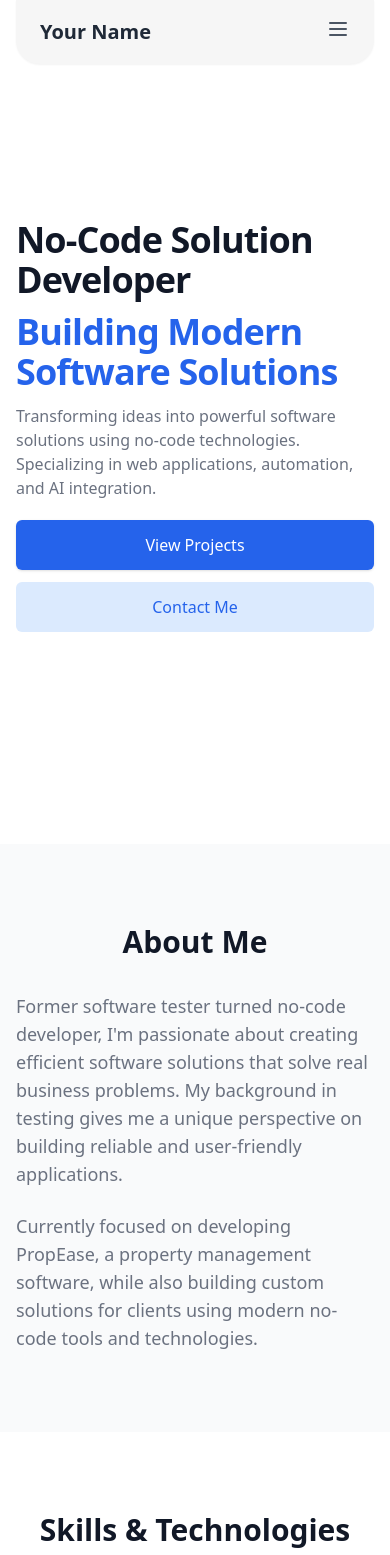
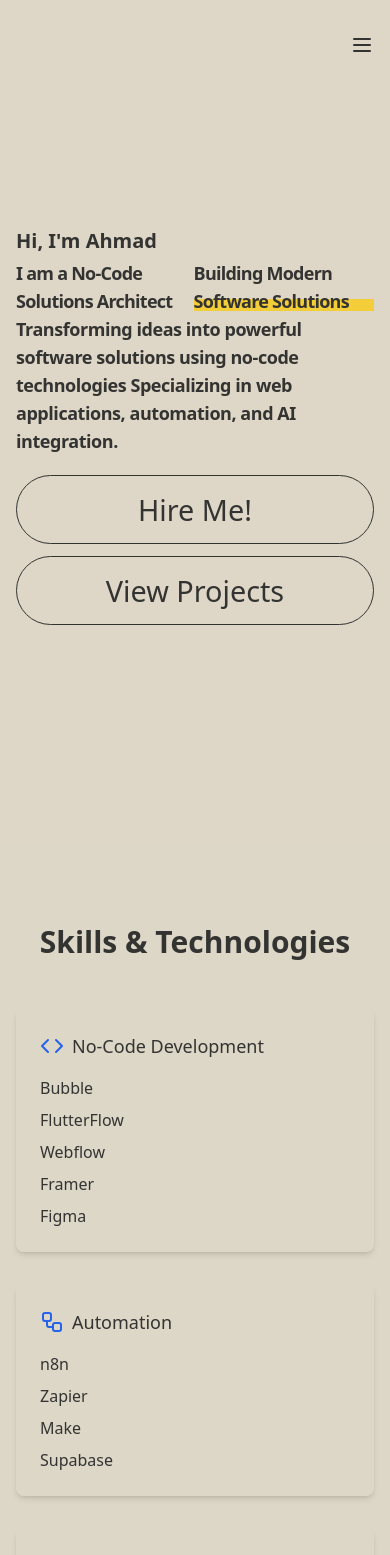
Before and after one commit to AhmadQA-art/portfolio, a React (Vite) app: page / in a window 390 px wide. Shown: the top 1555 px of the page. Built offline with nearby package versions, Linux system fonts and the light colour scheme; the HTML template or start-up script is replaced by a standard one.

Commit message:
adding new edits

```diff
--- a/src/components/Portfolio.jsx
+++ b/src/components/Portfolio.jsx
@@ -1,42 +1,86 @@
-import React, { useState } from 'react';
+import React, { useState, useEffect } from 'react';
 import { Menu, X, Code, Workflow, Bot, ChevronDown, ExternalLink, Github, Linkedin, Mail } from 'lucide-react';
+import profileImage from '../assets/profile2.jpeg';
 
 const Navigation = () => {
   const [isOpen, setIsOpen] = useState(false);
+  const [isVisible, setIsVisible] = useState(true);
+  const [lastScrollY, setLastScrollY] = useState(0);
+
+  useEffect(() => {
+    const controlNavbar = () => {
+      if (typeof window !== 'undefined') {
+        if (window.scrollY > lastScrollY) {
+          setIsVisible(false);
+        } else {
+          setIsVisible(true);
+        }
+        setLastScrollY(window.scrollY);
+      }
+    };
+
+    if (typeof window !== 'undefined') {
+      window.addEventListener('scroll', controlNavbar);
+      return () => {
+        window.removeEventListener('scroll', controlNavbar);
+      };
+    }
+  }, [lastScrollY]);
 
   return (
-    <div className="fixed w-full px-4 py-0 z-50">
-      <nav className="max-w-7xl mx-auto bg-[#f6f6f6] shadow-sm rounded-b-3xl px-6">
-        <div className="flex justify-between items-center h-16">
-          <div className="flex-shrink-0">
-            <span className="text-xl font-bold text-gray-800">Your Name</span>
+    <div className={`fixed w-full z-50 transition-transform duration-300 pt-4 ${isVisible ? 'translate-y-0' : '-translate-y-full'}`}>
+      <nav className="bg-[#ded7c7]">
+        <div className="max-w-7xl mx-auto px-4 sm:px-6 lg:px-8">
+          <div className="flex justify-end items-center h-16"> {/* Shifted items to the right */}
+            <div className="hidden md:flex space-x-7"> {/* Increased top padding */}
+              <a href="#about" className="text-[#333332] hover:text-gray-700 transition duration-300 lowercase text-lg sans-serif">about</a>
+              <a href="#skills" className="text-[#333332] hover:text-gray-700 transition duration-300 lowercase text-lg sans-serif">skills</a>
+              <a href="#portfolio" className="text-[#333332] hover:text-gray-700 transition duration-300 lowercase text-lg sans-serif">portfolio</a>
+              <a href="#services" className="text-[#333332] hover:text-gray-700 transition duration-300 lowercase text-lg sans-serif">services</a>
+              <a href="#contact" className="text-[#333332] hover:text-gray-700 transition duration-300 lowercase text-lg sans-serif">contact</a>
             </div>
-
-          <div className="hidden md:flex items-center space-x-8">
-            <a href="#about" className="text-gray-600 hover:text-gray-900">About</a>
-            <a href="#skills" className="text-gray-600 hover:text-gray-900">Skills</a>
-            <a href="#projects" className="text-gray-600 hover:text-gray-900">Projects</a>
-            <a href="#services" className="text-gray-600 hover:text-gray-900">Services</a>
-            <a href="#contact" className="text-gray-600 hover:text-gray-900">Contact</a>
-          </div>
-
-          <div className="md:hidden">
-            <button onClick={() => setIsOpen(!isOpen)} className="text-gray-600">
+            <div className="md:hidden ml-auto">
+              <button onClick={() => setIsOpen(!isOpen)} className="text-[#333332]">
                 {isOpen ? <X size={24} /> : <Menu size={24} />}
               </button>
             </div>
           </div>
+        </div>
 
         {isOpen && (
-          <div className="md:hidden mt-2 pb-4">
-            <div className="px-2 pt-2 pb-3 space-y-1 sm:px-3">
-              <a href="#about" className="block px-3 py-2 text-gray-600">About</a>
-              <a href="#skills" className="block px-3 py-2 text-gray-600">Skills</a>
-              <a href="#projects" className="block px-3 py-2 text-gray-600">Projects</a>
-              <a href="#services" className="block px-3 py-2 text-gray-600">Services</a>
-              <a href="#contact" className="block px-3 py-2 text-gray-600">Contact</a>
+          <div className={`fixed w-full z-50 transition-transform duration-300 ${isVisible ? 'translate-y-0' : '-translate-y-full'}`}>
+          <nav className="bg-[#ded7c7] font-worksans">
+            <div className="max-w-7xl mx-auto px-4 sm:px-6 lg:px-8">
+              <div className="flex justify-end items-center h-16">
+                <div className="hidden md:flex space-x-7">
+                  <a href="#about" className="text-[#333332] hover:text-gray-700 transition duration-300 lowercase text-lg">about</a>
+                  <a href="#skills" className="text-[#333332] hover:text-gray-700 transition duration-300 lowercase text-lg">skills</a>
+                  <a href="#portfolio" className="text-[#333332] hover:text-gray-700 transition duration-300 lowercase text-lg">portfolio</a>
+                  {/* <a href="#services" className="text-[#333332] hover:text-gray-700 transition duration-300 lowercase text-lg">services</a> */}
+                  {/* <a href="#contact" className="text-[#333332] hover:text-gray-700 transition duration-300 lowercase text-lg">contact</a> */}
+                </div>
+                <div className="md:hidden ml-auto">
+                  <button onClick={() => setIsOpen(!isOpen)} className="text-[#333332]">
+                    {isOpen ? <X size={24} /> : <Menu size={24} />}
+                  </button>
                 </div>
               </div>
+            </div>
+
+            {isOpen && (
+              <div className="md:hidden">
+                <div className="px-2 pt-2 pb-3 space-y-1 sm:px-3">
+                  <a href="#about" className="block px-3 py-2 text-[#333332] lowercase text-lg">about</a>
+                  <a href="#skills" className="block px-3 py-2 text-[#333332] lowercase text-lg">skills</a>
+                  <a href="#portfolio" className="block px-3 py-2 text-[#333332] lowercase text-lg">portfolio</a>
+                  {/* <a href="#services" className="block px-3 py-2 text-[#333332] lowercase text-lg">services</a> */}
+                  {/* <a href="#contact" className="block px-3 py-2 text-[#333332] lowercase text-lg">contact</a> */}
+                </div>
+              </div>
+            )}
+          </nav>
+        </div>
+
         )}
       </nav>
     </div>
@@ -44,73 +88,75 @@ const Navigation = () => {
 };
 
 const Hero = () => (
-  <div className="relative bg-white overflow-hidden">
+  <div className="relative overflow-hidden" style={{ backgroundColor: '#ded7c7' }}>
     <div className="max-w-7xl mx-auto">
-      <div className="relative z-10 pb-8 bg-white sm:pb-16 md:pb-20 lg:pb-28 xl:pb-32 min-h-screen flex items-center">
-        <main className="mt-10 mx-auto max-w-7xl px-4 sm:mt-12 sm:px-6 md:mt-16 lg:mt-20 lg:px-8 xl:mt-28">
+      <div className="relative z-10 pb-8 min-h-screen flex items-center">
+        <main className="mt-10 mx-auto max-w-7xl px-4 sm:mt-12 sm:px-6 md:mt-16 lg:mt-20 lg:px-8 xl:mt-28 flex items-center justify-between">
           <div className="sm:text-center lg:text-left">
-            <h1 className="text-4xl tracking-tight font-extrabold text-gray-900 sm:text-5xl md:text-6xl">
-              <span className="block">No-Code Solution Developer</span>
-              <span className="block text-blue-600 mt-3">Building Modern Software Solutions</span>
+            <h2 className="text-xl font-medium text-[#333332] sm:text-2xl md:text-3xl">
+              <strong>Hi, I'm Ahmad</strong>
+            </h2>
+            <h1 className="text-3xl tracking-tight font-semibold text-[#333332] sm:text-4xl md:text-5xl flex items-center gap-1 mt-1">
+              <span className="text-lg">
+                I am a No-Code Solutions Architect
+              </span>
+              <span className="text-lg relative inline-flex">
+                Building Modern Software Solutions
+                <span className="absolute bottom-1 left-0 bg-yellow-400 opacity-80 w-full h-3 -z-10" />
+              </span>
             </h1>
-            <p className="mt-3 text-base text-gray-500 sm:mt-5 sm:text-lg sm:max-w-xl sm:mx-auto md:mt-5 md:text-xl lg:mx-0">
-              Transforming ideas into powerful software solutions using no-code technologies. Specializing in web applications, automation, and AI integration.
+            <div className="mt-0 max-w-2xl"> {/* Added max-width and reduced top margin */}
+              <p className="text-lg text-[#333332] tracking-tight font-semibold flex items-center gap-1 mt-0">
+                Transforming ideas into powerful software solutions using no-code technologies Specializing in web applications, automation, and AI integration.
               </p>
+            </div>
             <div className="mt-5 sm:mt-8 sm:flex sm:justify-center lg:justify-start">
-              <div className="rounded-md shadow">
-                <a href="#projects" className="w-full flex items-center justify-center px-8 py-3 border border-transparent text-base font-medium rounded-md text-white bg-blue-600 hover:bg-blue-700 md:py-4 md:text-lg md:px-10">
-                  View Projects
+              <div className="rounded-full border border-[#333333] bg-transparent">
+                <a href="#projects" className="w-full flex items-center justify-center px-8 py-3 text-base font-medium rounded-full text-[#333332] bg-transparent hover:bg-[#333333] hover:bg-opacity-20 md:py-4 md:text-lg md:px-10">
+                  Hire Me!
                 </a>
               </div>
-              <div className="mt-3 sm:mt-0 sm:ml-3">
-                <a href="#contact" className="w-full flex items-center justify-center px-8 py-3 border border-transparent text-base font-medium rounded-md text-blue-600 bg-blue-100 hover:bg-blue-200 md:py-4 md:text-lg md:px-10">
-                  Contact Me
+              <div className="mt-3 sm:mt-0 sm:ml-3 rounded-full border border-[#333333] bg-transparent">
+                <a href="#projects" className="w-full flex items-center justify-center px-8 py-3 text-base font-medium rounded-full text-[#333332] bg-transparent hover:bg-[#333333] hover:bg-opacity-20 md:py-4 md:text-lg md:px-10">
+                  View Projects
                 </a>
               </div>
             </div>
           </div>
+
+          <div className="hidden lg:block ml-10">
+            <img
+              src={profileImage}
+              alt="Profile"
+              className="w-150 object-cover rounded-lg"
+              style={{ height: '450px' }} // Set a specific height
+            />
+          </div>
+
         </main>
       </div>
     </div>
   </div>
 );
 
-const About = () => (
-  <section id="about" className="py-20 bg-gray-50">
-    <div className="max-w-7xl mx-auto px-4 sm:px-6 lg:px-8">
-      <h2 className="text-3xl font-extrabold text-gray-900 sm:text-4xl text-center mb-8">
-        About Me
-      </h2>
-      <div className="mt-6 text-gray-500 text-lg space-y-6">
-        <p>
-          Former software tester turned no-code developer, I'm passionate about creating efficient software solutions that solve real business problems. My background in testing gives me a unique perspective on building reliable and user-friendly applications.
-        </p>
-        <p>
-          Currently focused on developing PropEase, a property management software, while also building custom solutions for clients using modern no-code tools and technologies.
-        </p>
-      </div>
-    </div>
-  </section>
-);
-
 const SkillCard = ({ icon: Icon, title, technologies }) => (
-  <div className="bg-white p-6 rounded-lg shadow-md">
+  <div className="bg-[#ded7c7] bg-opacity-50 p-6 rounded-lg shadow-md">
     <div className="flex items-center mb-4">
       <Icon className="h-6 w-6 text-blue-600 mr-2" />
-      <h3 className="text-lg font-medium text-gray-900">{title}</h3>
+      <h3 className="text-lg font-medium text-[#333332]">{title}</h3>
     </div>
     <ul className="space-y-2">
       {technologies.map((tech, index) => (
-        <li key={index} className="text-gray-500">{tech}</li>
+        <li key={index} className="text-[#333332]">{tech}</li>
       ))}
     </ul>
   </div>
 );
 
 const Skills = () => (
-  <section id="skills" className="py-20">
+  <section id="skills" className="py-20 bg-[#ded7c7] bg-opacity-50">
     <div className="max-w-7xl mx-auto px-4 sm:px-6 lg:px-8">
-      <h2 className="text-3xl font-extrabold text-gray-900 sm:text-4xl text-center mb-12">
+      <h2 className="text-3xl font-extrabold text-[#333332] sm:text-4xl text-center mb-12">
         Skills & Technologies
       </h2>
       <div className="grid grid-cols-1 md:grid-cols-3 gap-8">
@@ -135,14 +181,14 @@ const Skills = () => (
 );
 
 const ProjectCard = ({ title, description, technologies, imageUrl }) => (
-  <div className="bg-white rounded-lg shadow-md overflow-hidden">
+  <div className="bg-white bg-opacity-50 rounded-lg shadow-md overflow-hidden">
     <img src={imageUrl} alt={title} className="w-full h-48 object-cover" />
     <div className="p-6">
-      <h3 className="text-xl font-medium text-gray-900 mb-2">{title}</h3>
-      <p className="text-gray-500 mb-4">{description}</p>
+      <h3 className="text-xl font-medium text-[#333332] mb-2">{title}</h3>
+      <p className="text-[#333332] mb-4">{description}</p>
       <div className="flex flex-wrap gap-2">
         {technologies.map((tech, index) => (
-          <span key={index} className="px-3 py-1 bg-blue-100 text-blue-600 rounded-full text-sm">
+          <span key={index} className="px-3 py-1 bg-blue-100 bg-opacity-50 text-blue-600 rounded-full text-sm">
             {tech}
           </span>
         ))}
@@ -152,28 +198,16 @@ const ProjectCard = ({ title, description, technologies, imageUrl }) => (
 );
 
 const Projects = () => (
-  <section id="projects" className="py-20 bg-gray-50">
+  <section id="projects" className="py-20 bg-[#ded7c7] bg-opacity-50">
     <div className="max-w-7xl mx-auto px-4 sm:px-6 lg:px-8">
-      <h2 className="text-3xl font-extrabold text-gray-900 sm:text-4xl text-center mb-12">
+      <h2 className="text-3xl font-extrabold text-[#333332] sm:text-4xl text-center mb-12">
         Featured Projects
       </h2>
       <div className="grid grid-cols-1 md:grid-cols-2 lg:grid-cols-3 gap-8">
         <ProjectCard
           title="PropEase"
           description="Property management software with features for tenant management, maintenance requests, and payment processing."
-          technologies={['Bubble', 'Supabase', 'Stripe']}
-          imageUrl="/api/placeholder/400/300"
-        />
-        <ProjectCard
-          title="Task Automation System"
-          description="Automated workflow system for business process optimization and integration."
-          technologies={['n8n', 'Make', 'Zapier']}
-          imageUrl="/api/placeholder/400/300"
-        />
-        <ProjectCard
-          title="AI Customer Service Bot"
-          description="Intelligent chatbot for handling customer inquiries and support requests."
-          technologies={['LangChain', 'Python', 'OpenAI']}
+          technologies={['Bubble', 'Supabase', 'Stripe', 'flutterflow']}
           imageUrl="/api/placeholder/400/300"
         />
       </div>
@@ -182,12 +216,12 @@ const Projects = () => (
 );
 
 const ServiceCard = ({ title, description, features }) => (
-  <div className="bg-white rounded-lg shadow-md p-6">
-    <h3 className="text-xl font-medium text-gray-900 mb-4">{title}</h3>
-    <p className="text-gray-500 mb-6">{description}</p>
+  <div className="bg-white bg-opacity-50 rounded-lg shadow-md p-6">
+    <h3 className="text-xl font-medium text-[#333332] mb-4">{title}</h3>
+    <p className="text-[#333332] mb-6">{description}</p>
     <ul className="space-y-2">
       {features.map((feature, index) => (
-        <li key={index} className="flex items-center text-gray-500">
+        <li key={index} className="flex items-center text-[#333332]">
           <ChevronDown className="h-4 w-4 text-blue-600 mr-2" />
           {feature}
         </li>
@@ -196,119 +230,118 @@ const ServiceCard = ({ title, description, features }) => (
   </div>
 );
 
-const Services = () => (
-  <section id="services" className="py-20">
-    <div className="max-w-7xl mx-auto px-4 sm:px-6 lg:px-8">
-      <h2 className="text-3xl font-extrabold text-gray-900 sm:text-4xl text-center mb-12">
-        Services
-      </h2>
-      <div className="grid grid-cols-1 md:grid-cols-3 gap-8">
-        <ServiceCard
-          title="No-Code Development"
-          description="Custom web and mobile applications built with modern no-code tools."
-          features={[
-            'Web Applications',
-            'Mobile Apps',
-            'Business Management Systems',
-            'Custom Databases'
-          ]}
-        />
-        <ServiceCard
-          title="Automation Solutions"
-          description="Streamline your business processes with powerful automation tools."
-          features={[
-            'Workflow Automation',
-            'System Integration',
-            'Process Optimization',
-            'Data Synchronization'
-          ]}
-        />
-        <ServiceCard
-          title="AI Integration"
-          description="Enhance your applications with artificial intelligence capabilities."
-          features={[
-            'Chatbots',
-            'Data Analysis',
-            'AI-Powered Features',
-            'Natural Language Processing'
-          ]}
-        />
-      </div>
-    </div>
-  </section>
-);
+// const Services = () => (
+//   <section id="services" className="py-20 bg-[#ded7c7] bg-opacity-50">
+//     <div className="max-w-7xl mx-auto px-4 sm:px-6 lg:px-8">
+//       <h2 className="text-3xl font-extrabold text-[#333332] sm:text-4xl text-center mb-12">
+//         Services
+//       </h2>
+//       <div className="grid grid-cols-1 md:grid-cols-3 gap-8">
+//         <ServiceCard
+//           title="No-Code Development"
+//           description="Custom web and mobile applications built with modern no-code tools."
+//           features={[
+//             'Web Applications',
+//             'Mobile Apps',
+//             'Business Management Systems',
+//             'Custom Databases'
+//           ]}
+//         />
+//         <ServiceCard
+//           title="Automation Solutions"
+//           description="Streamline your business processes with powerful automation tools."
+//           features={[
+//             'Workflow Automation',
+//             'System Integration',
+//             'Process Optimization',
+//             'Data Synchronization'
+//           ]}
+//         />
+//         <ServiceCard
+//           title="AI Integration"
+//           description="Enhance your applications with artificial intelligence capabilities."
+//           features={[
+//             'Chatbots',
+//             'Data Analysis',
+//             'AI-Powered Features',
+//             'Natural Language Processing'
+//           ]}
+//         />
+//       </div>
+//     </div>
+//   </section>
+// );
 
-const Contact = () => (
-  <section id="contact" className="py-20 bg-gray-50">
-    <div className="max-w-7xl mx-auto px-4 sm:px-6 lg:px-8">
-      <h2 className="text-3xl font-extrabold text-gray-900 sm:text-4xl text-center mb-12">
-        Get In Touch
-      </h2>
-      <div className="max-w-lg mx-auto">
-        <div className="flex justify-center space-x-6 mb-8">
-          <a href="mailto:your.email@example.com" className="text-gray-400 hover:text-gray-500">
-            <Mail className="h-6 w-6" />
-          </a>
-          <a href="https://linkedin.com/in/yourprofile" className="text-gray-400 hover:text-gray-500">
-            <Linkedin className="h-6 w-6" />
-          </a>
-          <a href="https://github.com/yourprofile" className="text-gray-400 hover:text-gray-500">
-            <Github className="h-6 w-6" />
-          </a>
-        </div>
-        <form className="space-y-6">
-          <div>
-            <label htmlFor="name" className="block text-sm font-medium text-gray-700">
-              Name
-            </label>
-            <input
-              type="text"
-              id="name"
-              className="mt-1 block w-full rounded-md border-gray-300 shadow-sm focus:border-blue-500 focus:ring-blue-500"
-            />
-          </div>
-          <div>
-            <label htmlFor="email" className="block text-sm font-medium text-gray-700">
-              Email
-            </label>
-            <input
-              type="email"
-              id="email"
-              className="mt-1 block w-full rounded-md border-gray-300 shadow-sm focus:border-blue-500 focus:ring-blue-500"
-            />
-          </div>
-          <div>
-            <label htmlFor="message" className="block text-sm font-medium text-gray-700">
-              Message
-            </label>
-            <textarea
-              id="message"
-              rows={4}
-              className="mt-1 block w-full rounded-md border-gray-300 shadow-sm focus:border-blue-500 focus:ring-blue-500"
-            />
-          </div>
-          <button
-            type="submit"
-            className="w-full flex justify-center py-2 px-4 border border-transparent rounded-md shadow-sm text-sm font-medium text-white bg-blue-600 hover:bg-blue-700 focus:outline-none focus:ring-2 focus:ring-offset-2 focus:ring-blue-500"
-          >
-            Send Message
-          </button>
-        </form>
-      </div>
-    </div>
-  </section>
-);
+// const Contact = () => (
+//   <section id="contact" className="py-20 bg-[#ded7c7] bg-opacity-50">
+//     <div className="max-w-7xl mx-auto px-4 sm:px-6 lg:px-8">
+//       <h2 className="text-3xl font-extrabold text-[#333332] sm:text-4xl text-center mb-12">
+//         Get In Touch
+//       </h2>
+//       <div className="max-w-lg mx-auto">
+//         <div className="flex justify-center space-x-6 mb-8">
+//           <a href="mailto:your.email@example.com" className="text-[#333332] hover:text-[#333332]">
+//             <Mail className="h-6 w-6" />
+//           </a>
+//           <a href="https://linkedin.com/in/yourprofile" className="text-[#333332] hover:text-[#333332]">
+//             <Linkedin className="h-6 w-6" />
+//           </a>
+//           <a href="https://github.com/yourprofile" className="text-[#333332] hover:text-[#333332]">
+//             <Github className="h-6 w-6" />
+//           </a>
+//         </div>
+//         <form className="space-y-6">
+//           <div>
+//             <label htmlFor="name" className="block text-sm font-medium text-[#333332]">
+//               Name
+//             </label>
+//             <input
+//               type="text"
+//               id="name"
+//               className="mt-1 block w-full rounded-md border-gray-300 shadow-sm focus:border-blue-500 focus:ring-blue-500"
+//             />
+//           </div>
+//           <div>
+//             <label htmlFor="email" className="block text-sm font-medium text-[#333332]">
+//               Email
+//             </label>
+//             <input
+//               type="email"
+//               id="email"
+//               className="mt-1 block w-full rounded-md border-gray-300 shadow-sm focus:border-blue-500 focus:ring-blue-500"
+//             />
+//           </div>
+//           <div>
+//             <label htmlFor="message" className="block text-sm font-medium text-[#333332]">
+//               Message
+//             </label>
+//             <textarea
+//               id="message"
+//               rows={4}
+//               className="mt-1 block w-full rounded-md border-gray-300 shadow-sm focus:border-blue-500 focus:ring-blue-500"
+//             />
+//           </div>
+//           <button
+//             type="submit"
+//             className="w-full flex justify-center py-2 px-4 border border-transparent rounded-md shadow-sm text-sm font-medium text-[#333332] bg-blue-600 hover:bg-blue-700 focus:outline-none focus:ring-2 focus:ring-offset-2 focus:ring-blue-500"
+//           >
+//             Send Message
+//           </button>
+//         </form>
+//       </div>
+//     </div>
+//   </section>
+// );
 
 export default function Portfolio() {
   return (
-      <div className="min-h-screen">
+    <div className="min-h-screen bg-[#ded7c7] text-white">
       <Navigation />
       <Hero />
-        <About />
       <Skills />
       <Projects />
-        <Services />
-        <Contact />
+      {/* <Services /> */}
+      {/* <Contact /> */}
     </div>
   );
 }
--- a/tailwind.config.js
+++ b/tailwind.config.js
@@ -5,7 +5,14 @@ module.exports = {
     "./src/**/*.{js,ts,jsx,tsx}",
   ],
   theme: {
-    extend: {},
+    extend: {
+      fontSize: {
+        base: '1.8rem', // Increase from default 1rem (16px) to 1.125rem (18px)
+      },
+      fontFamily: {
+        'worksans': ['Work Sans', 'Work Sans-fallback', 'Helvetica', 'Apple Color Emoji', 'Segoe UI Emoji', 'NotoColorEmoji', 'Noto Color Emoji', 'Segoe UI Symbol', 'Android Emoji', 'EmojiSymbols', '-apple-system', 'BlinkMacSystemFont', 'Segoe UI', 'Roboto', 'Helvetica Neue', 'Noto Sans', 'sans-serif'],
+      },
+    },
   },
   plugins: [],
 }
```
Also changed, not shown: src/assets/profile1.jpeg (added), src/assets/profile2.jpeg (added), 6 other files (tests, documents, lock files or other folders). Lines whose indentation alone changed are shown as unchanged.
